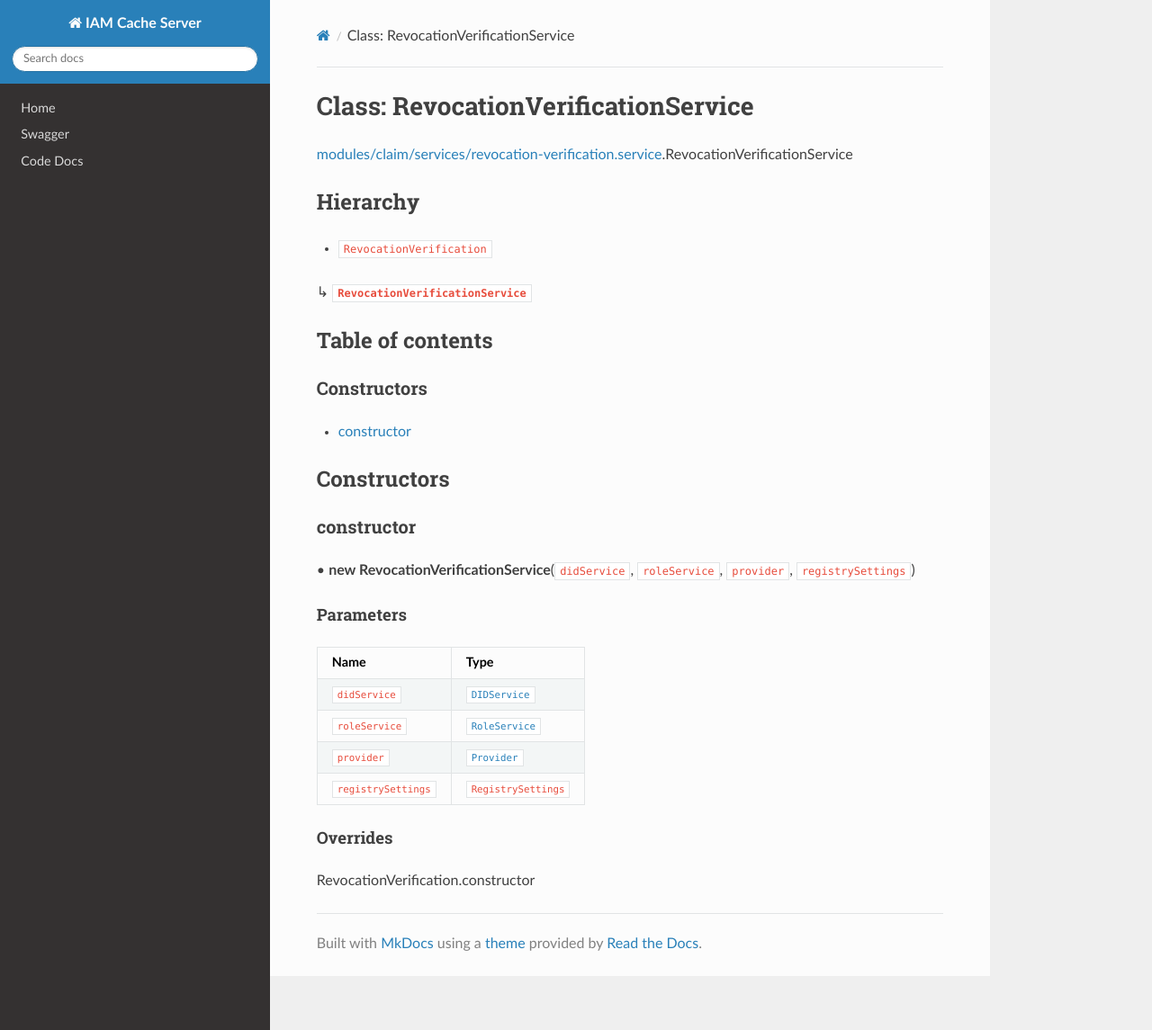
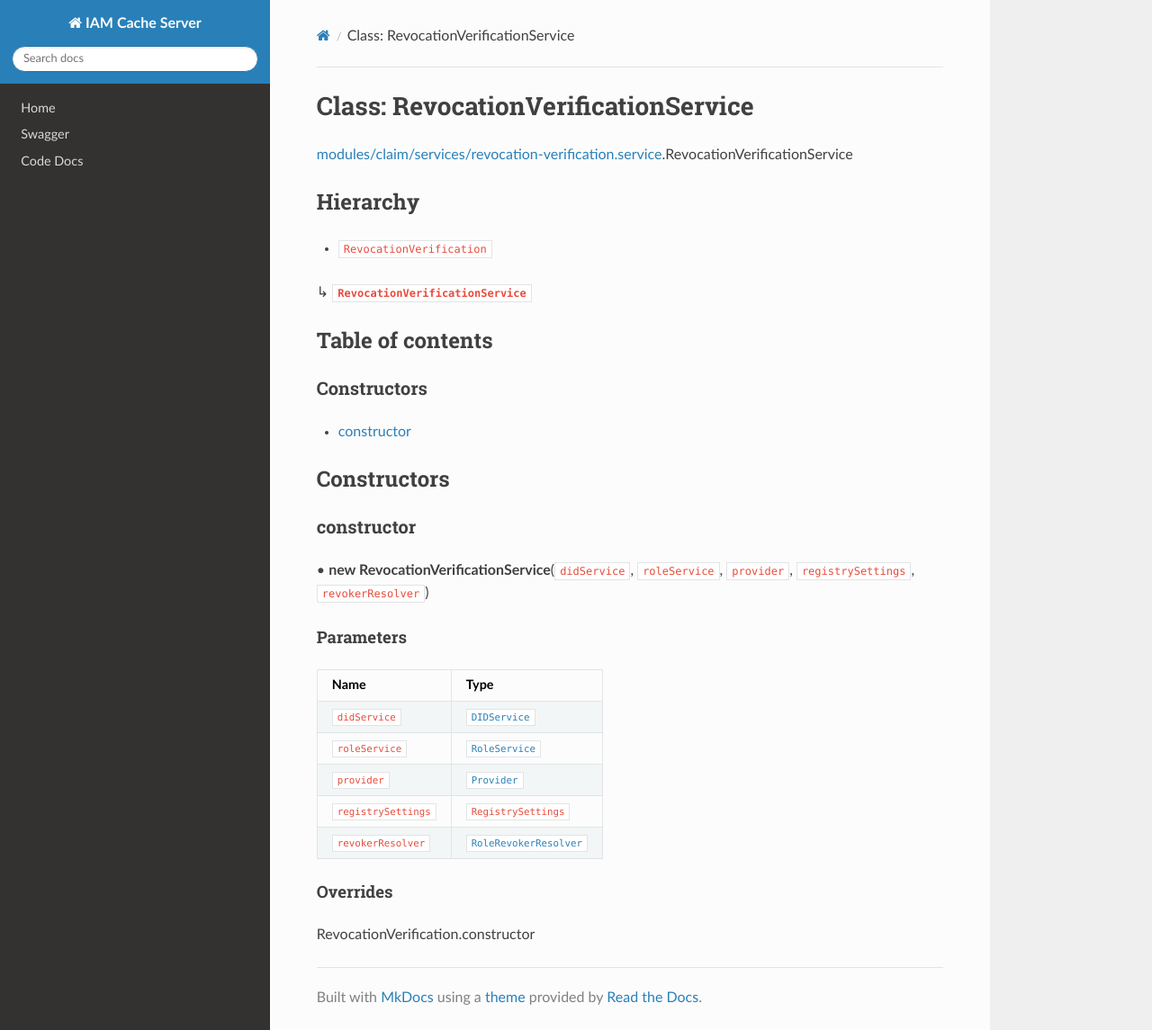
Before and after one commit to energywebfoundation/ssi-hub, an MkDocs documentation site: the page built from docs/api/classes/modules_claim_services_revocation_verification_service.RevocationVerificationService.md, in a window 1280 px wide and 1145 px high. Shown: the whole window at 90% size. Built offline with MkDocs 1.6.1, drawn with Linux system fonts in a browser that asks for light colours; nearby versions of some CDN libraries.

Commit message:
fix: add injectable Role Revoker SErvice into constructor rather than instantiating

```diff
--- a/docs/api/classes/modules_claim_services_revocation_verification_service.RevocationVerificationService.md
+++ b/docs/api/classes/modules_claim_services_revocation_verification_service.RevocationVerificationService.md
@@ -18,7 +18,7 @@
 
 ### constructor
 
-• **new RevocationVerificationService**(`didService`, `roleService`, `provider`, `registrySettings`)
+• **new RevocationVerificationService**(`didService`, `roleService`, `provider`, `registrySettings`, `revokerResolver`)
 
 #### Parameters
 
@@ -28,6 +28,7 @@
 | `roleService` | [`RoleService`](modules_role_role_service.RoleService.md) |
 | `provider` | [`Provider`](common_provider.Provider.md) |
 | `registrySettings` | `RegistrySettings` |
+| `revokerResolver` | [`RoleRevokerResolver`](modules_claim_resolvers_revoker_resolver.RoleRevokerResolver.md) |
 
 #### Overrides
 
```
Also changed, not shown: 1 other file.
